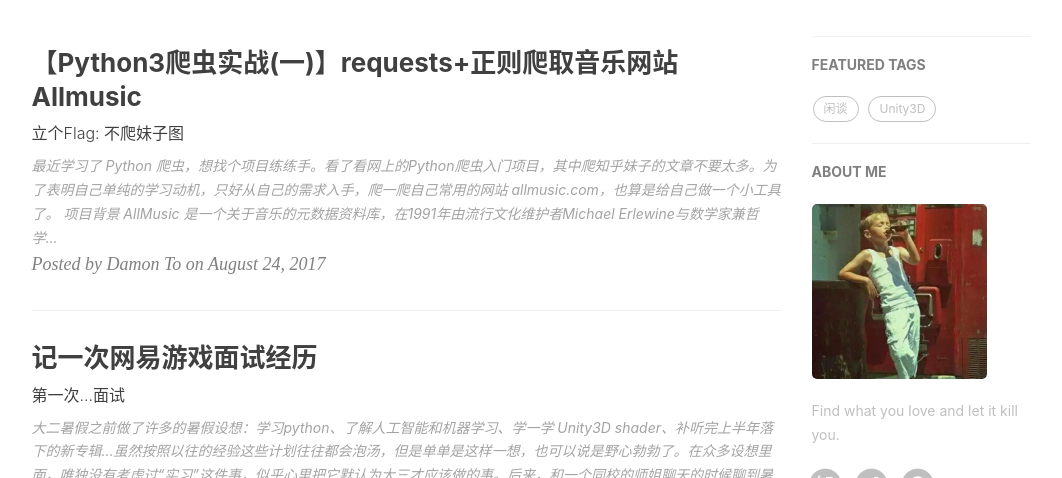
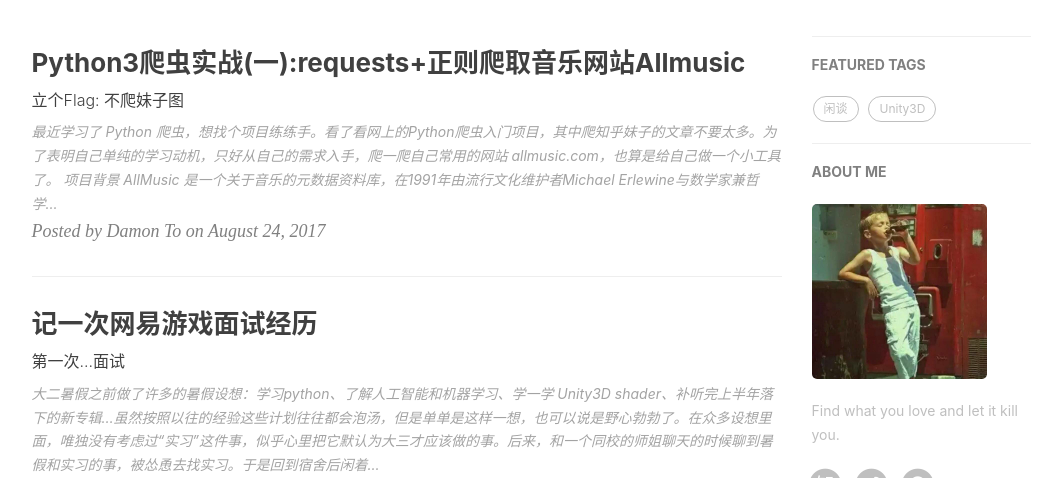
Before and after one commit to duyike/DamonDu.github.io, a Jekyll site: the page built from index.html, in a window 1280 px wide and 900 px high, cut to the strip 422-900 px from the top of the window. Shown: the whole strip, without its empty margins (136-1198 px from the left). Built offline with Jekyll 4.4.1, drawn with Linux system fonts in a browser that asks for light colours; nearby versions of some CDN libraries; the list of posts is cut into pages by our own code; comment, search, counter and statistics services are not loaded.

```diff
--- a/_posts/2017-08-24-Python3-Spider1.markdown
+++ b/_posts/2017-08-24-Python3-Spider1.markdown
@@ -1,6 +1,6 @@
 ---
 layout:     post
-title:      "【Python3爬虫实战(一)】requests+正则爬取音乐网站Allmusic"
+title:      "Python3爬虫实战(一):requests+正则爬取音乐网站Allmusic"
 subtitle:   "立个Flag: 不爬妹子图"
 date:       2017-08-24 23:30:00
 author:     "Damon To"
```
